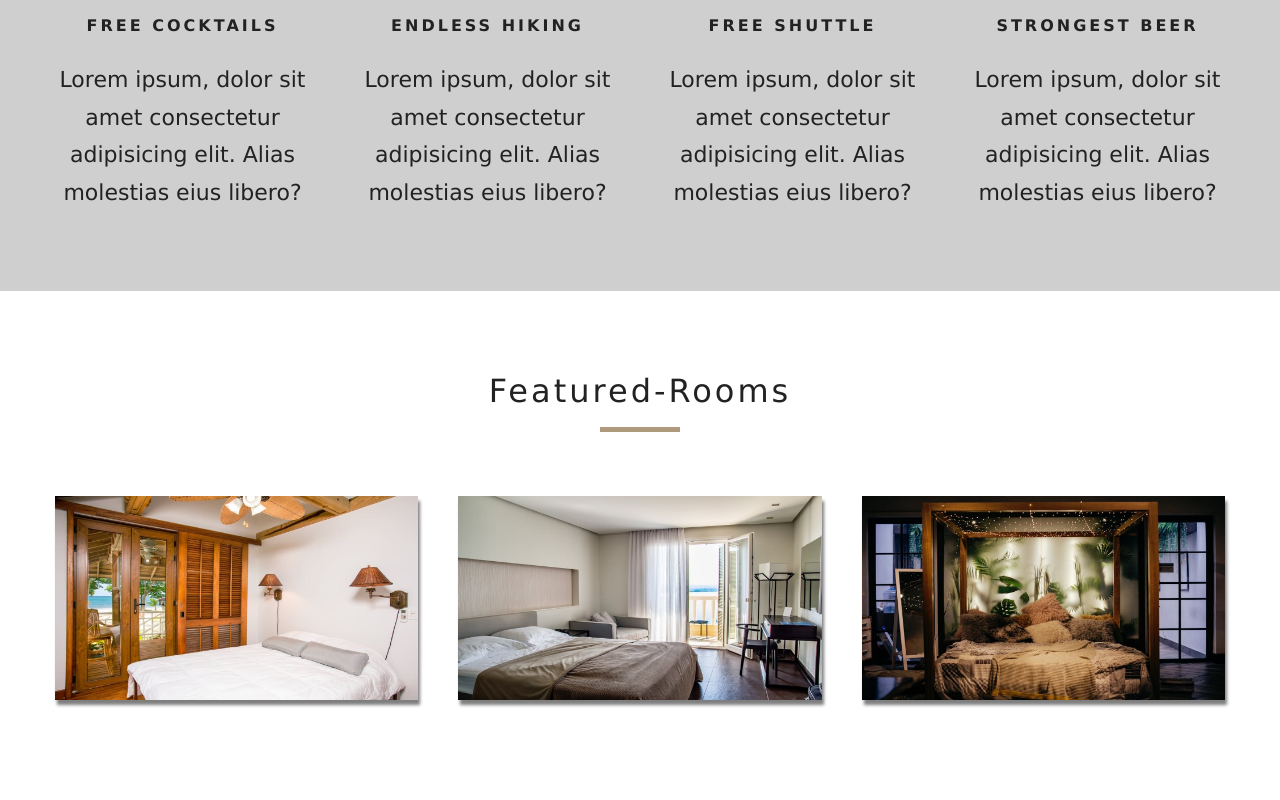
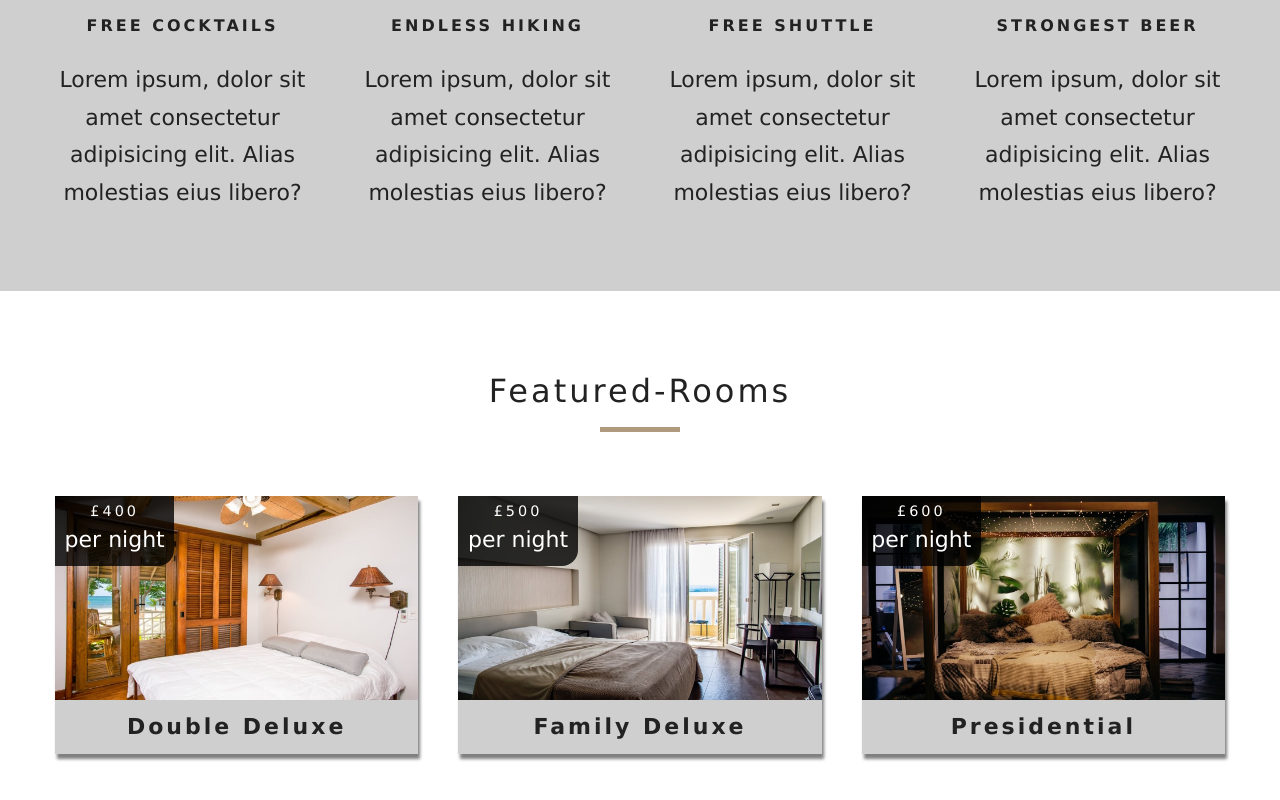
Before and after one commit to MelissaAstbury/beach-resort, a React (Create React App) app: page / in a window 1280 px wide. Shown: the part 1070-1870 px from the top of the page. Built offline with nearby package versions, Linux system fonts and the light colour scheme.

Commit message:
passed down certain properties using props for the 'front cover image/information'. Also added in a type checker by using 'PropTypes' to ensure all information is pulled through correctly

```diff
--- a/src/App.js
+++ b/src/App.js
@@ -14,7 +14,7 @@
     <Switch>
       <Route path="/" exact component={Home} />
       <Route path="/rooms" exact component={Rooms} />
-      <Route path="/rooms/:single" exact component={SingleRooms} />
+      <Route path="/rooms/:slug" exact component={SingleRooms} />
       <Route component={ErrorPage} />
     </Switch>
   );
--- a/src/components/Room/Room.js
+++ b/src/components/Room/Room.js
@@ -1,5 +1,7 @@
 import React from "react";
 import { Link } from "react-router-dom";
+import PropTypes from "prop-types";
+
 import defaultImage from "../../images/room-1.jpeg";
 
 const Room = ({ room }) => {
@@ -9,9 +11,26 @@
     <article className="room">
       <div className="img-container">
         <img src={images[0] || defaultImage} alt="single room" />
+        <div className="price-top">
+          <h6>£{price}</h6>
+          <p>per night</p>
+        </div>
+        <Link to={`/rooms/${slug}`} className="btn-primary room-link">
+          Features
+        </Link>
       </div>
+      <p className="room-info">{name}</p>
     </article>
   );
 };
 
+Room.propTypes = {
+  room: PropTypes.shape({
+    name: PropTypes.string.isRequired,
+    slug: PropTypes.string.isRequired,
+    images: PropTypes.arrayOf(PropTypes.string).isRequired,
+    price: PropTypes.number.isRequired,
+  }),
+};
+
 export default Room;
```
